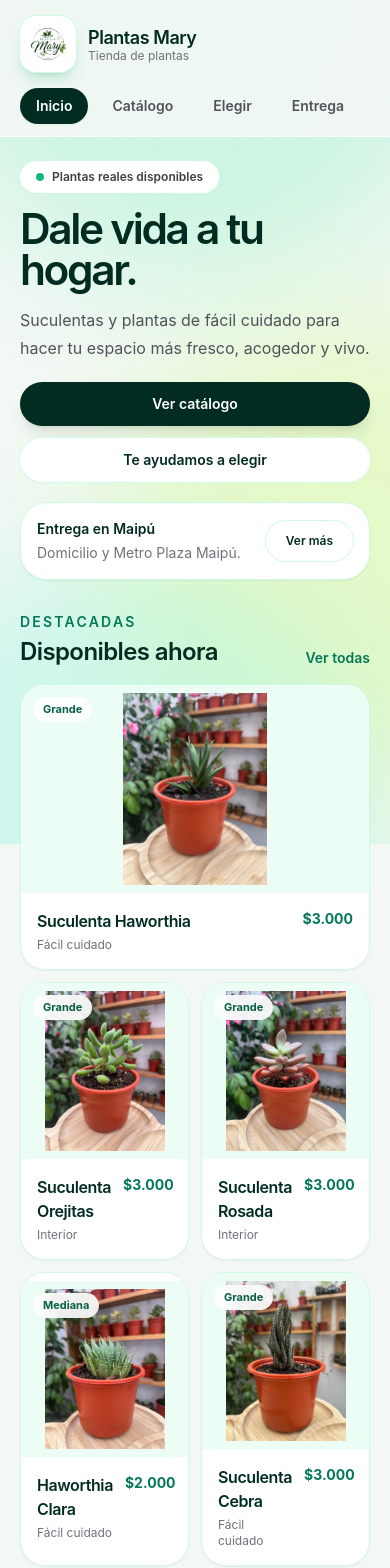
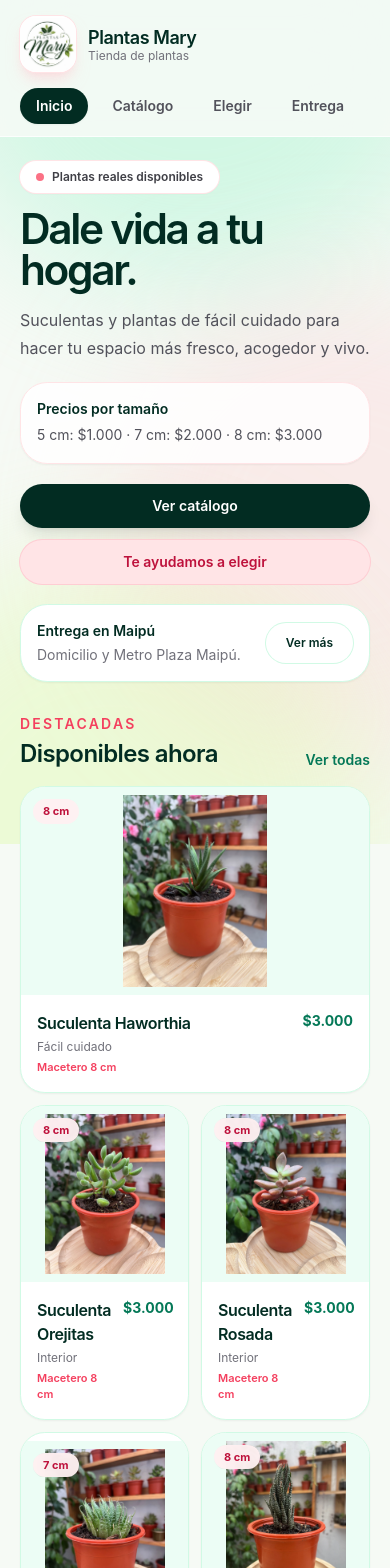
Before and after one commit to joaquinserrailler-lab/PlantasMary, a Next.js app: page / in a window 390 px wide. Shown: the top 1568 px of the page. Built offline with nearby package versions, Linux system fonts and the light colour scheme.

Commit message:
Update page.tsx

```diff
--- a/app/page.tsx
+++ b/app/page.tsx
@@ -13,6 +13,7 @@ type Plant = {
   id: string
   name: string
   price: string
+  potSize: string
   category: Exclude<Category, "Todas">
   short: string
   description: string
@@ -39,136 +40,145 @@ const plants: Plant[] = [
     id: "haworthia-verde",
     name: "Suculenta Haworthia",
     price: "$3.000",
+    potSize: "Macetero 8 cm",
     category: "Fácil cuidado",
-    short: "Macetero grande, firme y resistente.",
+    short: "Firme, compacta y resistente.",
     description: "Suculenta compacta y decorativa, ideal para escritorios, repisas o rincones con buena luz.",
     image: "/suculenta-haworthia-verde.webp",
     light: "media",
     water: "Bajo",
     care: "facil",
     bestFor: ["principiante", "decorar", "regalo"],
-    tags: ["Macetero grande", "Bajo riego", "Fácil"],
-    badge: "Grande",
+    tags: ["8 cm", "Bajo riego", "Fácil"],
+    badge: "8 cm",
   },
   {
     id: "orejitas",
     name: "Suculenta Orejitas",
     price: "$3.000",
+    potSize: "Macetero 8 cm",
     category: "Interior",
-    short: "Macetero grande, suave y decorativa.",
+    short: "Suave, curiosa y decorativa.",
     description: "Planta pequeña con hojas redondeadas. Muy linda para regalar o decorar espacios chicos.",
     image: "/suculenta-orejitas.webp",
     light: "media",
     water: "Bajo",
     care: "facil",
     bestFor: ["decorar", "regalo", "principiante"],
-    tags: ["Macetero grande", "Interior", "Regalo"],
-    badge: "Grande",
+    tags: ["8 cm", "Interior", "Regalo"],
+    badge: "8 cm",
   },
   {
     id: "rosada",
     name: "Suculenta Rosada",
     price: "$3.000",
+    potSize: "Macetero 8 cm",
     category: "Interior",
-    short: "Macetero grande, color suave y delicado.",
+    short: "Color suave y estilo delicado.",
     description: "Suculenta de tonos rosados, ideal para quienes buscan una planta diferente y decorativa.",
     image: "/suculenta-rosada.webp",
     light: "media",
     water: "Bajo",
     care: "facil",
     bestFor: ["decorar", "regalo"],
-    tags: ["Macetero grande", "Rosada", "Decorativa"],
-    badge: "Grande",
+    tags: ["8 cm", "Rosada", "Decorativa"],
+    badge: "8 cm",
   },
   {
     id: "haworthia-clara",
     name: "Haworthia Clara",
     price: "$2.000",
+    potSize: "Macetero 7 cm",
     category: "Fácil cuidado",
-    short: "Macetero mediano, compacto y fácil.",
+    short: "Compacta y de bajo mantenimiento.",
     description: "Perfecta para comenzar con plantas. Requiere poco riego y se adapta bien a espacios luminosos.",
     image: "/suculenta-haworthia-clara.webp",
     light: "media",
     water: "Bajo",
     care: "facil",
     bestFor: ["principiante", "decorar"],
-    tags: ["Macetero mediano", "Fácil", "Bajo riego"],
-    badge: "Mediana",
+    tags: ["7 cm", "Fácil", "Bajo riego"],
+    badge: "7 cm",
   },
   {
     id: "haworthia-cebra",
     name: "Suculenta Cebra",
     price: "$3.000",
+    potSize: "Macetero 8 cm",
     category: "Fácil cuidado",
-    short: "Macetero grande, textura marcada y moderna.",
+    short: "Textura marcada y look moderno.",
     description: "Suculenta llamativa por sus líneas y textura. Buena opción para espacios modernos y luminosos.",
     image: "/suculenta-haworthia-cebra.webp",
     light: "media",
     water: "Bajo",
     care: "facil",
     bestFor: ["decorar", "principiante"],
-    tags: ["Macetero grande", "Moderna", "Resistente"],
-    badge: "Grande",
+    tags: ["8 cm", "Moderna", "Resistente"],
+    badge: "8 cm",
   },
   {
     id: "dorada",
     name: "Suculenta Dorada",
     price: "$2.000",
+    potSize: "Macetero 7 cm",
     category: "Exterior",
-    short: "Macetero mediano, tonos claros y alegres.",
+    short: "Tonos claros y presencia alegre.",
     description: "Ideal para lugares con buena luz. Sus tonos verdes y dorados aportan frescura y calidez.",
     image: "/suculenta-dorada.webp",
     light: "alta",
     water: "Bajo",
     care: "facil",
     bestFor: ["terraza", "decorar", "regalo"],
-    tags: ["Macetero mediano", "Buena luz", "Exterior"],
-    badge: "Mediana",
+    tags: ["7 cm", "Buena luz", "Exterior"],
+    badge: "7 cm",
   },
   {
-    id: "colgante",
+    id: "vertical",
     name: "Suculenta Vertical",
     price: "$3.000",
+    potSize: "Macetero 8 cm",
     category: "Exterior",
-    short: "Macetero grande, forma alta y llamativa.",
+    short: "Forma alta y mucho carácter.",
     description: "Suculenta con silueta más alta, ideal para destacar en terraza, repisa o entrada luminosa.",
-    image: "/suculenta-colgante.webp",
+    image: "/suculenta-vertical.webp",
     light: "alta",
     water: "Bajo",
     care: "facil",
     bestFor: ["terraza", "decorar"],
-    tags: ["Macetero grande", "Vertical", "Luminosa"],
-    badge: "Grande",
+    tags: ["8 cm", "Vertical", "Luminosa"],
+    badge: "8 cm",
   },
   {
     id: "mini-verde",
     name: "Suculenta Mini Verde",
     price: "$1.000",
+    potSize: "Macetero 5 cm",
     category: "Interior",
-    short: "Macetero chico, fresca y delicada.",
+    short: "Pequeña, fresca y delicada.",
     description: "Opción mini para detalles decorativos, escritorios o regalos simples.",
     image: "/suculenta-mini-verde.webp",
     light: "media",
     water: "Bajo",
     care: "facil",
     bestFor: ["regalo", "decorar", "principiante"],
-    tags: ["Macetero chico", "Mini", "Regalo"],
-    badge: "Chica",
+    tags: ["5 cm", "Mini", "Regalo"],
+    badge: "5 cm",
   },
   {
     id: "echeveria-clara",
     name: "Suculenta Echeveria",
     price: "$1.000",
+    potSize: "Macetero 5 cm",
     category: "Interior",
-    short: "Macetero chico, clara y elegante.",
+    short: "Clara, suave y elegante.",
     description: "Suculenta de tonos claros, perfecta para decorar con un estilo limpio y natural.",
     image: "/suculenta-echeveria-clara.webp",
     light: "media",
     water: "Bajo",
     care: "facil",
     bestFor: ["decorar", "regalo"],
-    tags: ["Macetero chico", "Elegante", "Interior"],
-    badge: "Chica",
+    tags: ["5 cm", "Elegante", "Interior"],
+    badge: "5 cm",
   },
 ]
 
@@ -176,7 +186,7 @@ const categories: Category[] = ["Todas", "Interior", "Exterior", "Fácil cuidado
 
 function whatsappLink(plant?: Plant) {
   const message = plant
-    ? `Hola, quiero consultar por ${plant.name} de Plantas Mary. ¿Hay stock disponible?`
+    ? `Hola, quiero consultar por ${plant.name} (${plant.potSize}) de Plantas Mary. ¿Hay stock disponible?`
     : "Hola, quiero consultar por las plantas disponibles de Plantas Mary."
   return `https://wa.me/${BRAND.whatsappNumber}?text=${encodeURIComponent(message)}`
 }
@@ -215,14 +225,16 @@ function Button({
   children: ReactNode
   onClick?: () => void
   href?: string
-  variant?: "dark" | "light" | "green"
+  variant?: "dark" | "light" | "green" | "rose"
   className?: string
 }) {
   const variants = {
     dark: "bg-emerald-950 text-white hover:bg-emerald-900 shadow-lg shadow-emerald-950/10",
     light: "bg-white text-emerald-950 hover:bg-emerald-50 ring-1 ring-emerald-100",
     green: "bg-emerald-600 text-white hover:bg-emerald-700 shadow-lg shadow-emerald-600/20",
+    rose: "bg-rose-100 text-rose-700 hover:bg-rose-200 ring-1 ring-rose-200",
   }
+
   const classes = `inline-flex items-center justify-center rounded-full px-5 py-3 text-sm font-semibold transition active:scale-[0.98] ${variants[variant]} ${className}`
 
   if (href) {
@@ -261,7 +273,7 @@ function ProductTile({ plant, onClick, large = false }: { plant: Plant; onClick:
     >
       <div className={large ? "relative h-52 overflow-hidden bg-emerald-50 sm:h-52" : "relative h-44 overflow-hidden bg-emerald-50 sm:h-52"}>
         <img src={plant.image} alt={plant.name} className="h-full w-full object-contain p-2 transition duration-300 group-hover:scale-105" />
-        <span className="absolute left-3 top-3 rounded-full bg-white/90 px-2.5 py-1 text-[11px] font-bold text-emerald-800 backdrop-blur">
+        <span className="absolute left-3 top-3 rounded-full bg-rose-50/95 px-2.5 py-1 text-[11px] font-bold text-rose-700 backdrop-blur">
           {plant.badge}
         </span>
       </div>
@@ -270,6 +282,7 @@ function ProductTile({ plant, onClick, large = false }: { plant: Plant; onClick:
           <div>
             <h3 className="text-base font-semibold tracking-tight text-emerald-950">{plant.name}</h3>
             <p className="mt-1 text-xs text-zinc-500">{plant.category}</p>
+            <p className="mt-1 text-[11px] font-semibold text-rose-500">{plant.potSize}</p>
           </div>
           <p className="text-sm font-bold text-emerald-700">{plant.price}</p>
         </div>
@@ -286,7 +299,7 @@ function PlantCard({ plant, compact = false }: { plant: Plant; compact?: boolean
         <div className="absolute left-4 top-4 rounded-full bg-white/90 px-3 py-1 text-xs font-semibold text-emerald-700 shadow-sm ring-1 ring-emerald-100 backdrop-blur">
           {plant.category}
         </div>
-        <div className="absolute bottom-4 left-4 rounded-full bg-lime-100 px-3 py-1 text-xs font-semibold text-emerald-900 shadow-sm">
+        <div className="absolute bottom-4 left-4 rounded-full bg-rose-100 px-3 py-1 text-xs font-semibold text-rose-800 shadow-sm">
           {plant.badge}
         </div>
       </div>
@@ -296,6 +309,9 @@ function PlantCard({ plant, compact = false }: { plant: Plant; compact?: boolean
           <div>
             <h3 className="text-xl font-semibold tracking-tight text-zinc-950">{plant.name}</h3>
             <p className="mt-1 text-sm text-zinc-500">{plant.short}</p>
+            <p className="mt-2 inline-flex rounded-full bg-rose-50 px-3 py-1 text-xs font-semibold text-rose-600 ring-1 ring-rose-100">
+              {plant.potSize}
+            </p>
           </div>
           <p className="rounded-full bg-emerald-950 px-3 py-1 text-sm font-semibold text-white">{plant.price}</p>
         </div>
@@ -320,7 +336,7 @@ function PlantCard({ plant, compact = false }: { plant: Plant; compact?: boolean
         {!compact && (
           <div className="mt-4 flex flex-wrap gap-2">
             {plant.tags.map((tag) => (
-              <span key={tag} className="rounded-full bg-lime-50 px-3 py-1 text-xs font-medium text-emerald-700 ring-1 ring-lime-100">
+              <span key={tag} className="rounded-full bg-rose-50 px-3 py-1 text-xs font-medium text-rose-600 ring-1 ring-rose-100">
                 {tag}
               </span>
             ))}
@@ -353,13 +369,13 @@ function SelectCard({ active, title, subtitle, onClick }: { active: boolean; tit
 
 function DeliveryMap() {
   return (
-    <div className="relative min-h-[340px] overflow-hidden rounded-[2rem] bg-gradient-to-br from-emerald-100 via-lime-50 to-teal-50 p-6 ring-1 ring-emerald-100">
+    <div className="relative min-h-[340px] overflow-hidden rounded-[2rem] bg-gradient-to-br from-emerald-100 via-rose-50 to-lime-50 p-6 ring-1 ring-emerald-100">
       <div className="absolute left-6 top-6 rounded-3xl bg-white/85 p-4 shadow-lg backdrop-blur">
-        <p className="text-xs font-semibold uppercase tracking-wide text-emerald-600">Zona de entrega</p>
+        <p className="text-xs font-semibold uppercase tracking-wide text-rose-500">Zona de entrega</p>
         <p className="mt-1 text-lg font-semibold text-emerald-950">Maipú</p>
       </div>
       <div className="absolute left-[18%] top-[35%] flex h-14 w-14 items-center justify-center rounded-2xl bg-emerald-700 text-2xl text-white shadow-xl">🏡</div>
-      <div className="absolute right-[18%] bottom-[30%] flex h-14 w-14 items-center justify-center rounded-2xl bg-lime-600 text-2xl text-white shadow-xl">🚇</div>
+      <div className="absolute right-[18%] bottom-[30%] flex h-14 w-14 items-center justify-center rounded-2xl bg-rose-400 text-2xl text-white shadow-xl">🚇</div>
       <svg className="absolute inset-0 h-full w-full" viewBox="0 0 600 340" fill="none">
         <path d="M145 140 C230 90, 330 125, 405 190 C440 220, 470 235, 500 255" stroke="#047857" strokeWidth="5" strokeLinecap="round" strokeDasharray="10 12" />
       </svg>
@@ -384,8 +400,8 @@ function HomeView({ setView }: { setView: (view: View) => void }) {
     <section className="mx-auto max-w-7xl px-5 py-6 sm:px-8 sm:py-8">
       <div className="grid items-start gap-8 lg:grid-cols-[0.78fr_1.22fr]">
         <div>
-          <div className="mb-4 inline-flex items-center gap-2 rounded-full bg-white px-4 py-2 text-xs font-semibold text-zinc-700 shadow-sm ring-1 ring-emerald-100 sm:text-sm">
-            <span className="h-2 w-2 rounded-full bg-emerald-500" />
+          <div className="mb-4 inline-flex items-center gap-2 rounded-full bg-white px-4 py-2 text-xs font-semibold text-zinc-700 shadow-sm ring-1 ring-rose-100 sm:text-sm">
+            <span className="h-2 w-2 rounded-full bg-rose-400" />
             Plantas reales disponibles
           </div>
 
@@ -397,9 +413,14 @@ function HomeView({ setView }: { setView: (view: View) => void }) {
             Suculentas y plantas de fácil cuidado para hacer tu espacio más fresco, acogedor y vivo.
           </p>
 
+          <div className="mt-5 rounded-[1.7rem] border border-rose-100 bg-white/85 p-4 shadow-sm">
+            <p className="text-sm font-semibold text-emerald-950">Precios por tamaño</p>
+            <p className="mt-1 text-sm leading-6 text-zinc-600">5 cm: $1.000 · 7 cm: $2.000 · 8 cm: $3.000</p>
+          </div>
+
           <div className="mt-5 grid gap-3 sm:flex">
             <Button onClick={() => setView("catalogo")} variant="dark" className="w-full sm:w-auto">Ver catálogo</Button>
-            <Button onClick={() => setView("elegir")} variant="light" className="w-full sm:w-auto">Te ayudamos a elegir</Button>
+            <Button onClick={() => setView("elegir")} variant="rose" className="w-full sm:w-auto">Te ayudamos a elegir</Button>
           </div>
 
           <div className="mt-5 rounded-[1.7rem] border border-emerald-100 bg-white p-4 shadow-sm">
@@ -416,7 +437,7 @@ function HomeView({ setView }: { setView: (view: View) => void }) {
         <div>
           <div className="mb-4 flex items-end justify-between gap-4">
             <div>
-              <p className="text-sm font-semibold uppercase tracking-[0.16em] text-emerald-700">Destacadas</p>
+              <p className="text-sm font-semibold uppercase tracking-[0.16em] text-rose-500">Destacadas</p>
               <h2 className="mt-1 text-2xl font-semibold tracking-tight text-emerald-950">Disponibles ahora</h2>
             </div>
             <button onClick={() => setView("catalogo")} className="shrink-0 text-sm font-semibold text-emerald-700 transition hover:text-emerald-900">
@@ -432,14 +453,14 @@ function HomeView({ setView }: { setView: (view: View) => void }) {
 
           <div className="mt-5 grid gap-4 sm:grid-cols-2">
             <div className="rounded-[1.8rem] bg-emerald-950 p-5 text-white shadow-xl shadow-emerald-900/10">
-              <p className="text-xs font-semibold uppercase tracking-[0.18em] text-emerald-200">Nuevo stock</p>
+              <p className="text-xs font-semibold uppercase tracking-[0.18em] text-rose-200">Nuevo stock</p>
               <p className="mt-2 text-xl font-semibold">Suculentas reales disponibles</p>
               <p className="mt-2 text-sm leading-6 text-emerald-50">Elige entre modelos pequeños, decorativos y fáciles de cuidar.</p>
             </div>
-            <div className="rounded-[1.8rem] bg-white p-5 shadow-sm ring-1 ring-emerald-100">
-              <p className="text-xs font-semibold uppercase tracking-[0.18em] text-emerald-700">Fácil cuidado</p>
-              <p className="mt-2 text-xl font-semibold text-emerald-950">Perfectas para empezar</p>
-              <p className="mt-2 text-sm leading-6 text-zinc-600">Bajo riego, buen tamaño y listas para decorar tu hogar.</p>
+            <div className="rounded-[1.8rem] bg-white p-5 shadow-sm ring-1 ring-rose-100">
+              <p className="text-xs font-semibold uppercase tracking-[0.18em] text-rose-500">Identidad Mary</p>
+              <p className="mt-2 text-xl font-semibold text-emerald-950">Verde con un toque rosado</p>
+              <p className="mt-2 text-sm leading-6 text-zinc-600">Natural, fresco y con una identidad más cálida y distinta.</p>
             </div>
           </div>
         </div>
@@ -456,7 +477,12 @@ function CatalogView() {
     const search = normalize(query)
     return plants.filter((plant) => {
       const matchesCategory = category === "Todas" || plant.category === category
-      const matchesSearch = !search || normalize(plant.name).includes(search) || normalize(plant.category).includes(search) || plant.tags.some((tag) => normalize(tag).includes(search))
+      const matchesSearch =
+        !search ||
+        normalize(plant.name).includes(search) ||
+        normalize(plant.category).includes(search) ||
+        normalize(plant.potSize).includes(search) ||
+        plant.tags.some((tag) => normalize(tag).includes(search))
       return matchesCategory && matchesSearch
     })
   }, [category, query])
@@ -465,16 +491,18 @@ function CatalogView() {
     <section className="mx-auto max-w-7xl px-5 py-8 sm:px-8">
       <div className="flex flex-col gap-5 md:flex-row md:items-end md:justify-between">
         <div>
-          <p className="text-sm font-semibold uppercase tracking-[0.2em] text-emerald-700">Catálogo</p>
+          <p className="text-sm font-semibold uppercase tracking-[0.2em] text-rose-500">Catálogo</p>
           <h2 className="mt-3 text-4xl font-semibold tracking-tight text-emerald-950 sm:text-5xl">Plantas disponibles</h2>
-          <p className="mt-3 max-w-2xl text-base leading-7 text-zinc-600">Estas son las plantas reales disponibles. Precios: grandes $3.000, medianas $2.000 y chicas $1.000.</p>
+          <p className="mt-3 max-w-2xl text-base leading-7 text-zinc-600">
+            Precios por tamaño: macetero 8 cm $3.000, 7 cm $2.000 y 5 cm $1.000.
+          </p>
         </div>
 
         <input
           value={query}
           onChange={(event) => setQuery(event.target.value)}
-          placeholder="Buscar planta..."
-          className="w-full rounded-full border border-emerald-100 bg-white px-5 py-3 text-sm outline-none transition placeholder:text-zinc-400 focus:border-emerald-300 focus:ring-4 focus:ring-emerald-100 md:max-w-sm"
+          placeholder="Buscar planta o tamaño..."
+          className="w-full rounded-full border border-rose-100 bg-white px-5 py-3 text-sm outline-none transition placeholder:text-zinc-400 focus:border-rose-300 focus:ring-4 focus:ring-rose-100 md:max-w-sm"
         />
       </div>
 
@@ -485,7 +513,7 @@ function CatalogView() {
             onClick={() => setCategory(item)}
             className={[
               "shrink-0 rounded-full px-4 py-2 text-sm font-semibold transition",
-              category === item ? "bg-emerald-950 text-white" : "bg-white text-zinc-600 ring-1 ring-emerald-100 hover:text-emerald-950",
+              category === item ? "bg-emerald-950 text-white" : "bg-white text-zinc-600 ring-1 ring-rose-100 hover:text-emerald-950",
             ].join(" ")}
           >
             {item}
@@ -532,11 +560,11 @@ function RecommenderView() {
     <section className="mx-auto max-w-7xl px-5 py-8 sm:px-8">
       <div className="rounded-[2.5rem] border border-white bg-white/80 p-4 shadow-2xl shadow-emerald-200/60 backdrop-blur-xl sm:p-6">
         <div className="grid gap-6 lg:grid-cols-[0.9fr_1.1fr]">
-          <div className="rounded-[2rem] bg-gradient-to-br from-emerald-950 via-emerald-900 to-teal-900 p-7 text-white">
-            <p className="text-sm font-semibold uppercase tracking-[0.18em] text-emerald-200">Te ayudamos a elegir</p>
+          <div className="rounded-[2rem] bg-gradient-to-br from-emerald-950 via-emerald-900 to-rose-900 p-7 text-white">
+            <p className="text-sm font-semibold uppercase tracking-[0.18em] text-rose-200">Te ayudamos a elegir</p>
             <h2 className="mt-4 text-3xl font-semibold tracking-tight">Elige según tu espacio.</h2>
             <p className="mt-4 text-sm leading-7 text-emerald-50">
-              Esto no reemplaza una conversación por WhatsApp, pero ordena el catálogo según luz, facilidad y uso.
+              Esto ordena el catálogo según luz, facilidad y uso. Como son suculentas, varias pueden servirte bien.
             </p>
 
             <div className="mt-8 rounded-3xl bg-white/10 p-5 ring-1 ring-white/10">
@@ -547,12 +575,12 @@ function RecommenderView() {
                 <span className="rounded-full bg-white/15 px-3 py-1 text-xs font-semibold text-white">{useText}</span>
               </div>
               <p className="mt-3 text-xs leading-5 text-emerald-50">
-                Como casi todas son suculentas de bajo riego, algunas opciones pueden repetirse; las primeras son las que mejor calzan.
+                También considera el tamaño: 5 cm, 7 cm u 8 cm.
               </p>
             </div>
           </div>
 
-          <div className="rounded-[2rem] border border-emerald-100 bg-white p-5 sm:p-7">
+          <div className="rounded-[2rem] border border-rose-100 bg-white p-5 sm:p-7">
             <p className="text-sm font-semibold text-emerald-950">¿Cuánta luz tiene el lugar?</p>
             <div className="mt-3 grid gap-3 sm:grid-cols-3">
               <SelectCard active={light === "baja"} title="Poca luz" subtitle="Interior suave." onClick={() => setLight("baja")} />
@@ -576,13 +604,13 @@ function RecommenderView() {
           </div>
         </div>
 
-        <div className="mt-6 rounded-[2rem] border border-emerald-100 bg-emerald-50 p-5">
-          <p className="text-sm font-semibold uppercase tracking-[0.18em] text-emerald-700">Resultado</p>
+        <div className="mt-6 rounded-[2rem] border border-rose-100 bg-rose-50 p-5">
+          <p className="text-sm font-semibold uppercase tracking-[0.18em] text-rose-500">Resultado</p>
           <h3 className="mt-2 text-2xl font-semibold tracking-tight text-emerald-950">
             Estas plantas calzan mejor con tus elecciones
           </h3>
           <p className="mt-2 max-w-3xl text-sm leading-6 text-zinc-600">
-            Priorizamos las opciones según lo que marcaste. Si quieres, también puedes escribir por WhatsApp y te ayudamos a confirmar stock y tamaño.
+            Priorizamos las opciones según lo que marcaste. Si quieres, también puedes escribir por WhatsApp y confirmar stock, tamaño y entrega.
           </p>
         </div>
 
@@ -609,8 +637,8 @@ function RecommenderView() {
 function DeliveryView() {
   return (
     <section className="mx-auto grid max-w-7xl gap-6 px-5 py-8 sm:px-8 lg:grid-cols-[0.9fr_1.1fr]">
-      <div className="rounded-[2.5rem] bg-gradient-to-br from-emerald-950 via-emerald-900 to-teal-900 p-8 text-white shadow-2xl shadow-emerald-300/50 sm:p-12">
-        <p className="text-sm font-semibold uppercase tracking-[0.22em] text-emerald-200">Método de entrega</p>
+      <div className="rounded-[2.5rem] bg-gradient-to-br from-emerald-950 via-emerald-900 to-rose-900 p-8 text-white shadow-2xl shadow-emerald-300/50 sm:p-12">
+        <p className="text-sm font-semibold uppercase tracking-[0.22em] text-rose-200">Método de entrega</p>
         <h2 className="mt-4 text-3xl font-semibold tracking-tight sm:text-5xl">Entregas simples dentro de Maipú.</h2>
         <p className="mt-5 max-w-3xl text-base leading-7 text-emerald-50">Coordinamos por mensaje para que puedas recibir o retirar tu planta de forma cómoda.</p>
 
@@ -641,20 +669,20 @@ export default function Home() {
 
   return (
     <main
-      className="min-h-screen overflow-x-hidden bg-[#f3f8f4] text-zinc-950"
+      className="min-h-screen overflow-x-hidden bg-[#f6faf5] text-zinc-950"
       style={{ fontFamily: '-apple-system, BlinkMacSystemFont, "SF Pro Display", Inter, "Segoe UI", sans-serif' }}
     >
       <div className="pointer-events-none fixed inset-0 overflow-hidden">
-        <div className="absolute left-1/2 top-[-16rem] h-[34rem] w-[34rem] -translate-x-1/2 rounded-full bg-emerald-200/50 blur-3xl" />
-        <div className="absolute right-[-12rem] top-[20rem] h-[30rem] w-[30rem] rounded-full bg-lime-200/50 blur-3xl" />
-        <div className="absolute bottom-[-16rem] left-[-10rem] h-[34rem] w-[34rem] rounded-full bg-teal-200/40 blur-3xl" />
+        <div className="absolute left-1/2 top-[-16rem] h-[34rem] w-[34rem] -translate-x-1/2 rounded-full bg-emerald-200/45 blur-3xl" />
+        <div className="absolute right-[-12rem] top-[18rem] h-[30rem] w-[30rem] rounded-full bg-rose-200/35 blur-3xl" />
+        <div className="absolute bottom-[-16rem] left-[-10rem] h-[34rem] w-[34rem] rounded-full bg-lime-200/35 blur-3xl" />
       </div>
 
-      <header className="sticky top-0 z-50 border-b border-white/70 bg-[#f3f8f4]/90 backdrop-blur-2xl">
+      <header className="sticky top-0 z-50 border-b border-white/70 bg-[#f6faf5]/90 backdrop-blur-2xl">
         <div className="mx-auto flex max-w-7xl items-center justify-between px-5 py-4 sm:px-8">
           <button onClick={() => setView("inicio")} className="flex items-center gap-3 text-left">
-            <div className="flex h-14 w-14 items-center justify-center overflow-hidden rounded-2xl bg-white shadow-lg shadow-emerald-600/20 ring-1 ring-emerald-100">
-              <img src={BRAND.logo} alt="Logo Plantas Mary" className="h-full w-full object-contain p-2" />
+            <div className="flex h-14 w-14 items-center justify-center overflow-hidden rounded-2xl bg-white shadow-lg shadow-rose-200/60 ring-1 ring-rose-100">
+              <img src={BRAND.logo} alt="Logo Plantas Mary" className="h-full w-full object-cover" />
             </div>
             <div>
               <p className="text-lg font-semibold tracking-tight text-emerald-950 sm:text-xl">{BRAND.name}</p>
@@ -682,7 +710,7 @@ export default function Home() {
         {view === "entrega" && <DeliveryView />}
       </div>
 
-      <footer className="relative border-t border-emerald-100 px-5 py-6 sm:px-8">
+      <footer className="relative border-t border-rose-100 px-5 py-6 sm:px-8">
         <div className="mx-auto flex max-w-7xl flex-col gap-3 text-sm text-zinc-500 md:flex-row md:items-center md:justify-between">
           <p>© {BRAND.name} — Plantas para tu hogar.</p>
           <p>{BRAND.delivery}</p>
```
